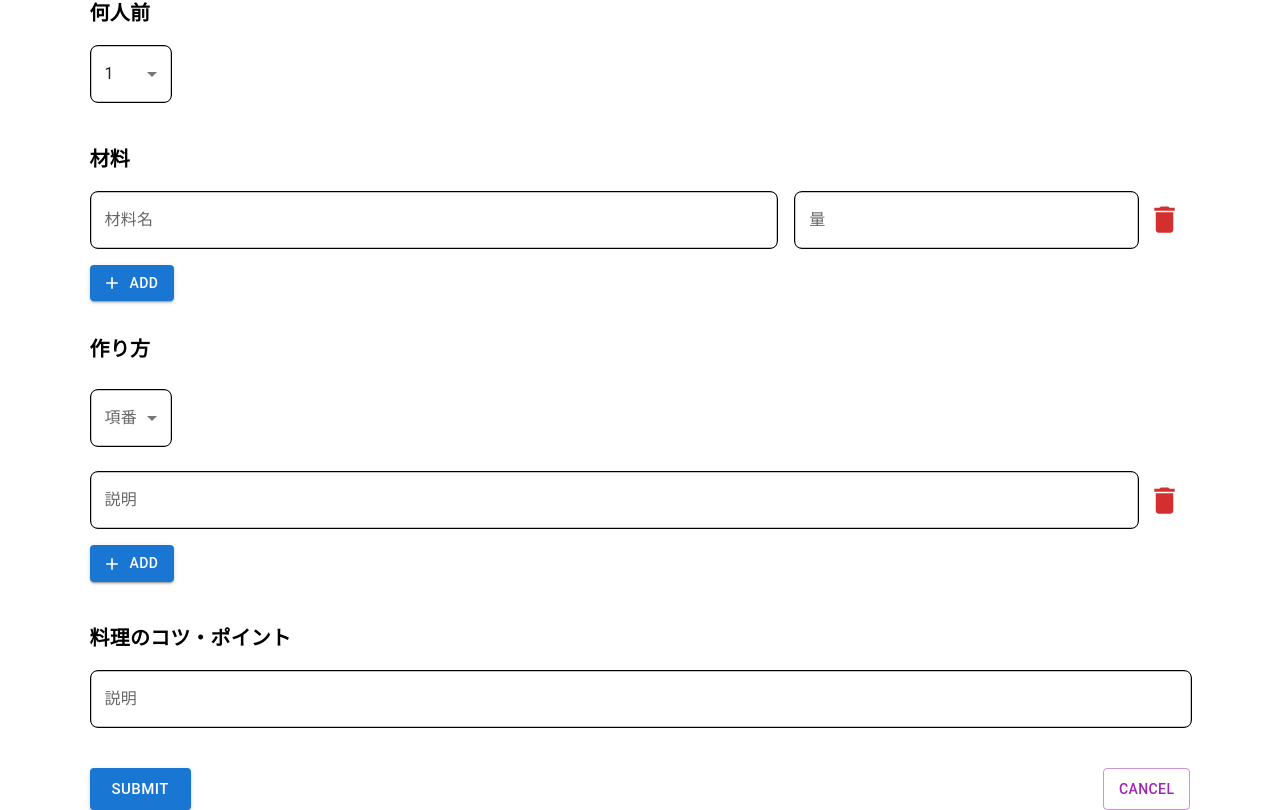
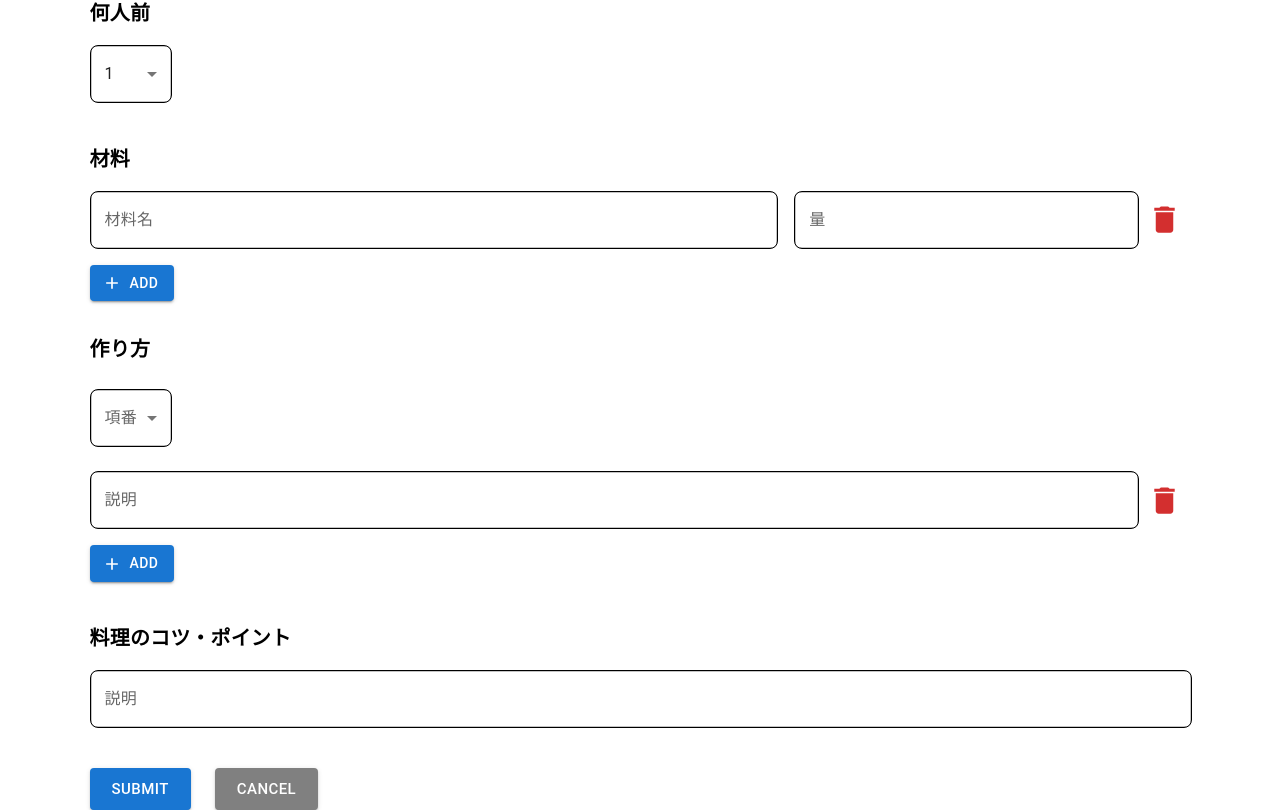
Before and after one commit to nkserveren26/myrecipe-frontend, a React (Create React App) app: page /recipes/new in a window 1280 px wide. Shown: the part 327-1137 px from the top of the page. Built offline with nearby package versions, Linux system fonts and the light colour scheme.

Commit message:
AddRecipeページ修正。SubmitボタンとCancelボタンのレイアウト調整。

```diff
--- a/src/components/page/AddRecipe.tsx
+++ b/src/components/page/AddRecipe.tsx
@@ -187,11 +187,11 @@ export const AddRecipe: React.FC = () => {
                         sx={{ border: '1px solid', borderRadius: '8px', mt: 2 }}  // 余白と幅の指定
                     />
                 </Box>
-                <Box display="flex" justifyContent="space-between" sx={{ mt: 5 }}>
+                <Box display="flex" justifyContent="flex-start" sx={{ mt: 5 }}>
                     <Button type="submit" color="primary" variant="contained" size="large" >
                         SUBMIT
                     </Button>
-                    <Button variant="outlined" color="secondary" onClick={handleCancel}>
+                    <Button variant="contained" size="large" onClick={handleCancel} sx={{ml: 3}} style={{ backgroundColor: '#808080' }}>
                         Cancel
                     </Button>
                 </Box>
```
